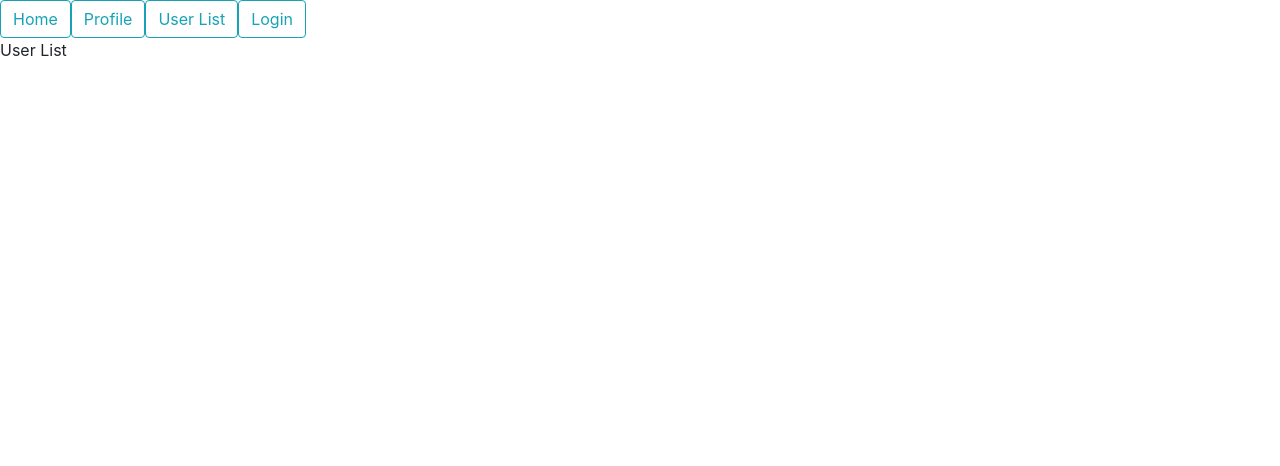
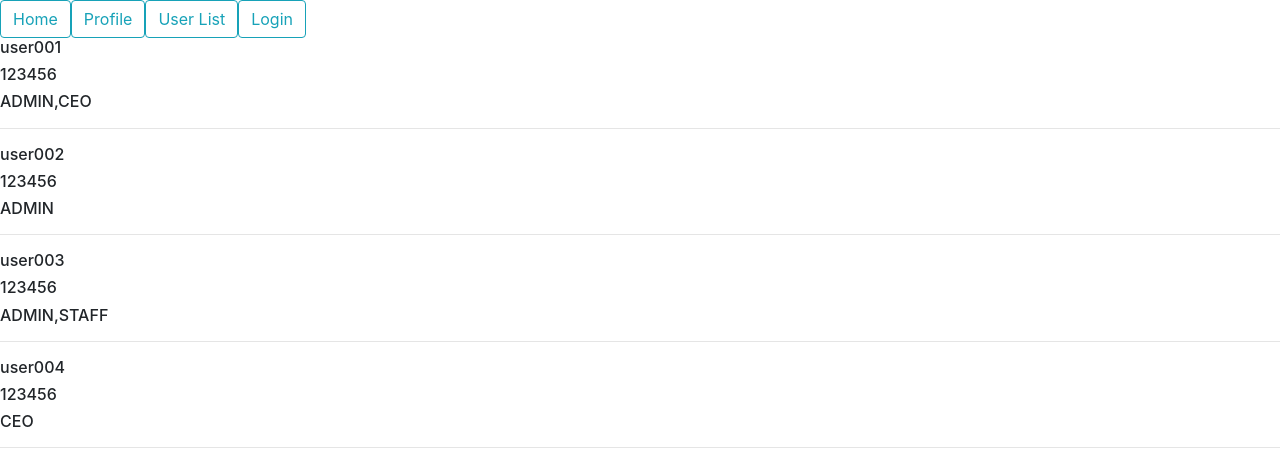
Before and after one commit to apiwathantrakool/React_Authorization, a React (Create React App) app in the folder my-app/: page /user in a window 1280 px wide. Shown: the top 466 px of the page. Built offline with nearby package versions, Linux system fonts and the light colour scheme.

Commit message:
User component.

```diff
--- a/my-app/src/Components/home.js
+++ b/my-app/src/Components/home.js
@@ -12,6 +12,7 @@ class home extends Component {
     return (
       <div>
         Home
+        <br/>
         {this.props.data}
       </div>
     )
--- a/my-app/src/Components/user.js
+++ b/my-app/src/Components/user.js
@@ -1,14 +1,38 @@
 import React, { Component } from 'react'
+import { connect } from "react-redux";
 
 class user extends Component {
 
   render() {
     return (
       <div>
-        User List
+        {
+        Object.values(this.props.userList).map((user, key) => {
+          return (
+            <div key={key}>
+              <h6>{user.userName}</h6>
+              <h6>{user.password}</h6>
+              <h6>{user.roles.toString()}</h6>
+              <hr />
+            </div>
+          )
+        })
+      }
       </div>
     )
   }
 }
 
-export default user
+function mapStateToProps(state) {
+  return {
+    userList: state.userReducer.userList
+  };
+}
+
+function mapDispatchToProps(dispatch) {
+  return {};
+}
+export default connect(
+  mapStateToProps,
+  mapDispatchToProps
+)(user);
--- /dev/null
+++ b/my-app/src/Redux/Constants/user.js
@@ -0,0 +1 @@
+export const GET_USER_LIST = "GET_USER_LIST";
--- a/my-app/src/Redux/Reducers/index.js
+++ b/my-app/src/Redux/Reducers/index.js
@@ -1,6 +1,8 @@
 import { combineReducers } from 'redux';
 import TestReducer from "./test";
+import UserReducer from "./user";
 
 export default combineReducers({
     testReducer: TestReducer,
+    userReducer: UserReducer
 });
--- /dev/null
+++ b/my-app/src/Redux/Reducers/user.js
@@ -0,0 +1,39 @@
+
+  import {
+      ADMIN,
+      STAFF,
+      CEO
+} from "../../Util/roles";
+
+  const initialState = {
+    userList: [
+        {
+            userName: "user001",
+            password: "123456",
+            roles: [ADMIN, CEO]
+        },
+        {
+            userName: "user002",
+            password: "123456",
+            roles: [ADMIN]
+        },
+        {
+            userName: "user003",
+            password: "123456",
+            roles: [ADMIN, STAFF]
+        },
+        {
+            userName: "user004",
+            password: "123456",
+            roles: [CEO]
+        },
+    ],
+  };
+
+  export default function tableReducer(state = initialState, action) {
+    switch (action.type) {
+
+      default:
+        return state;
+    }
+  }
--- /dev/null
+++ b/my-app/src/Util/roles.js
@@ -0,0 +1,3 @@
+export const ADMIN = "ADMIN";
+export const STAFF = "STAFF";
+export const CEO = "CEO";
```
Also changed, not shown: my-app/src/Redux/Actions/user.js (added).
